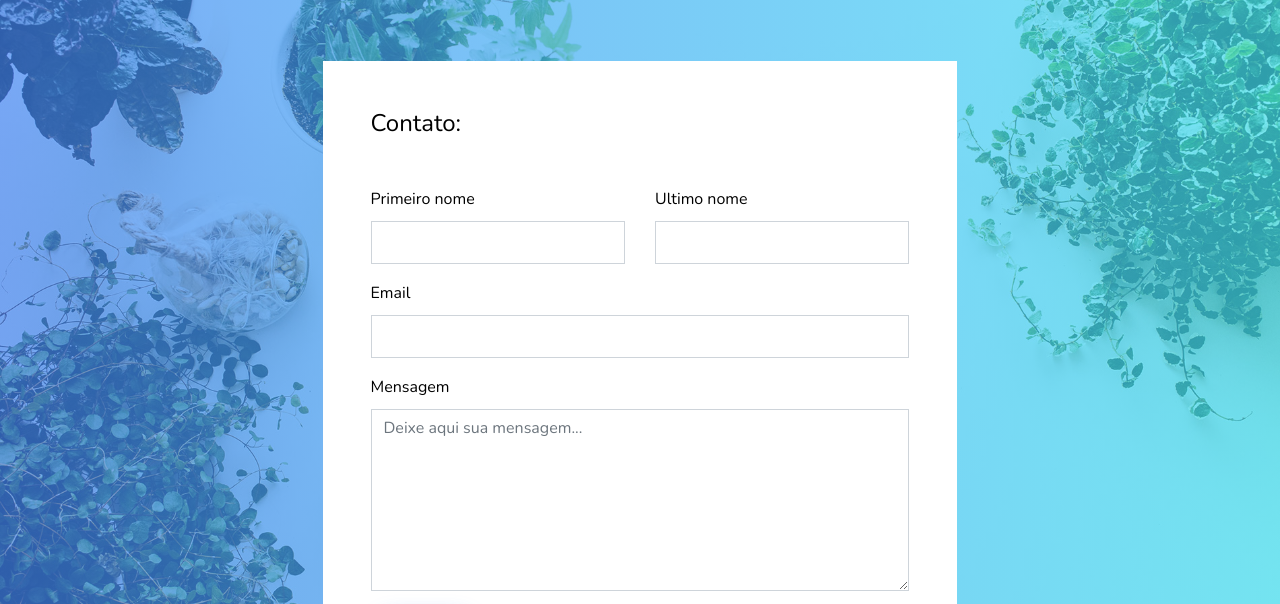
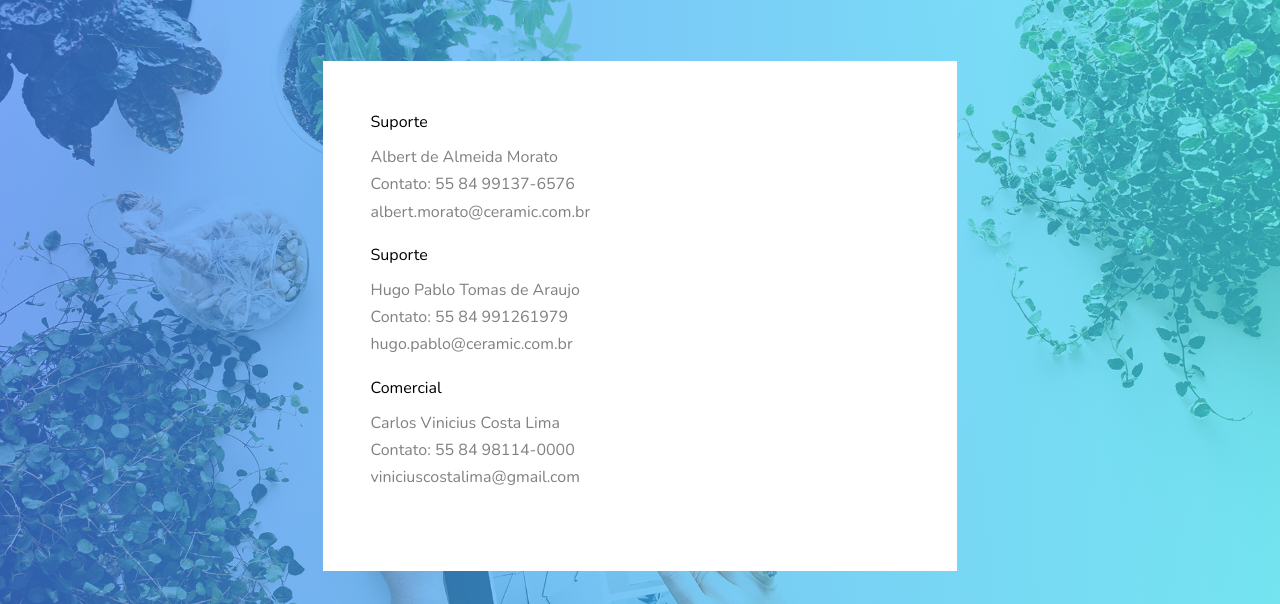
Before and after one commit to Dextter/ceramic, a plain HTML site: page index.html in a window 1280 px wide. Shown: the part 5603-6207 px from the top of the page. Drawn offline with nearby package versions, Linux system fonts and the light colour scheme; files whose address does not match are found by name.

Commit message:
info de contato

```diff
--- a/index.html
+++ b/index.html
@@ -25,6 +25,24 @@
   <link rel="stylesheet" href="css/aos.css">
 
   <link rel="stylesheet" href="css/style.css">
+
+  <script src="https://smtpjs.com/v3/smtp.js"></script>
+  <script type="text/javascript">
+    function sendEmail() {
+      Email.send({
+        Host: "smtp.gmail.com",
+        Username: "<sender’s email address>",
+        Password: "<email password>",
+        To: '<recipient’s email address>',
+        From: "<sender’s email address>",
+        Subject: "<email subject>",
+        Body: "<email body>",
+      })
+        .then(function (message) {
+          alert("mail sent successfully")
+        });
+    }
+  </script>
 
 </head>
 
@@ -270,9 +288,11 @@
           </div>
           <div class="col-lg-4 ml-auto pl-lg-5">
             <h2 class="text-black mb-4 h3 font-weight-bold">Nosso objetivo</h2>
-            <p class="mb-4">Objetivo do Ceramic é fornecer aos clientes uma ferramenta em software para auxílio no gerenciamento dos recursos gerais da empresa.
-              Permitindo uma melhor organização dos recursos materiais, humanos e financeiros da empresa, além de proporcionar uma boa experiência de uso por meio de uma
-               interface de fácil manuseio.</p>
+            <p class="mb-4">Objetivo do Ceramic é fornecer aos clientes uma ferramenta em software para auxílio no
+              gerenciamento dos recursos gerais da empresa.
+              Permitindo uma melhor organização dos recursos materiais, humanos e financeiros da empresa, além de
+              proporcionar uma boa experiência de uso por meio de uma
+              interface de fácil manuseio.</p>
           </div>
         </div>
       </div>
@@ -398,33 +418,39 @@
         <div class="row justify-content-center">
           <div class="col-lg-7 mb-5">
 
-
-
-            <form action="#" class="p-5 bg-white">
-
-              <h2 class="h4 text-black mb-5">Contato: </h2>
+            <form action="mailto:comercial@ceramic.com.br" method="post" enctype="text/plain" class="p-5 bg-white">
 
               <div class="row form-group">
-                <div class="col-md-6 mb-3 mb-md-0">
-                  <label class="text-black" for="fname">Primeiro nome</label>
-                  <input type="text" id="fname" class="form-control rounded-0">
+                <div class="col-md-8 mb-3 mb-md-0">
+                  <label class="text-black" for="message">Suporte</label><br />
+                  Albert de Almeida Morato<br />
+                  Contato: 55 84 99137-6576<br />
+                  albert.morato@ceramic.com.br<br />
                 </div>
-                <div class="col-md-6">
-                  <label class="text-black" for="lname">Ultimo nome</label>
-                  <input type="text" id="lname" class="form-control rounded-0">
+              </div>
+
+              <div class="row form-group">
+                <div class="col-md-8 mb-3 mb-md-0">
+                  <label class="text-black" for="message">Suporte</label><br />
+                  Hugo Pablo Tomas de Araujo<br />
+                  Contato: 55 84 991261979<br />
+                  hugo.pablo@ceramic.com.br<br />
+                </div>
+              </div>
+
+              <div class="row form-group">
+                <div class="col-md-12">
+                  <label class="text-black" for="message">Comercial</label><br />
+                  Carlos Vinicius Costa Lima<br />
+                  Contato: 55 84 98114-0000<br />
+                  viniciuscostalima@gmail.com<br />
                 </div>
               </div>
 
               <div class="row form-group">
 
-                <div class="col-md-12">
-                  <label class="text-black" for="email">Email</label>
-                  <input type="email" id="email" class="form-control rounded-0">
-                </div>
-              </div>
 
-
-              <div class="row form-group">
+                <!-- <div class="row form-group">
                 <div class="col-md-12">
                   <label class="text-black" for="message">Mensagem</label>
                   <textarea name="message" id="message" cols="30" rows="7" class="form-control rounded-0"
@@ -436,7 +462,7 @@
                 <div class="col-md-12">
                   <input type="submit" value="Enviar" class="btn btn-primary mr-2 mb-2">
                 </div>
-              </div>
+              </div> -->
 
 
             </form>
@@ -465,8 +491,8 @@
             <p class="mb-0">
               <!-- Link back to Colorlib can't be removed. Template is licensed under CC BY 3.0. -->
               Copyright &copy;
-              <script>document.write(new Date().getFullYear());</script> All rights reserved | This template is made by <a href="https://colorlib.com"
-                target="_blank">Colorlib</a>
+              <script>document.write(new Date().getFullYear());</script> All rights reserved | This template is made by
+              <a href="https://colorlib.com" target="_blank">Colorlib</a>
               <!-- Link back to Colorlib can't be removed. Template is licensed under CC BY 3.0. -->
             </p>
           </div>
```
Also changed, not shown: js/index.js (added, +14 -0 lines).
